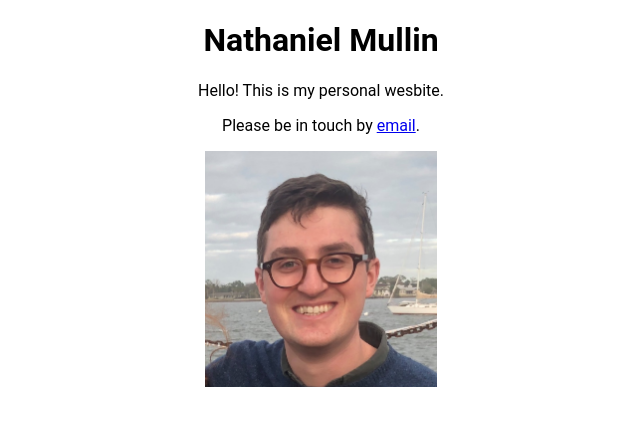
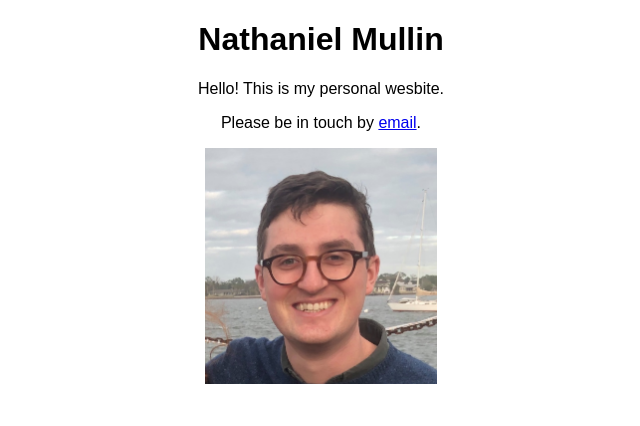
Before and after one commit to nkmullin/nkmullin.github.io, a plain HTML site: page index.html in a window 1280 px wide. Shown: the whole page, without its empty margins (319-959 px from the left). Drawn offline with Linux system fonts and the light colour scheme.

Commit message:
Update index.html

```diff
--- a/index.html
+++ b/index.html
@@ -14,11 +14,11 @@ img {
 
 
 <body>
-<h1 style="font-family:roboto">Nathaniel Mullin</h1>
-<p style="font-family:roboto">
+<h1 style="font-family:arial">Nathaniel Mullin</h1>
+<p style="font-family:arial">
 Hello! This is my personal wesbite. </p>
 
-<p style="font-family:roboto">
+<p style="font-family:arial">
 Please be in touch by <a href="mailto: nathaniel-mullin@uiowa.edu">email</a>. </p>
 
 <img src="portrait.jpg" alt="Nate Mullin" width="232.25" height="236.25">
```
